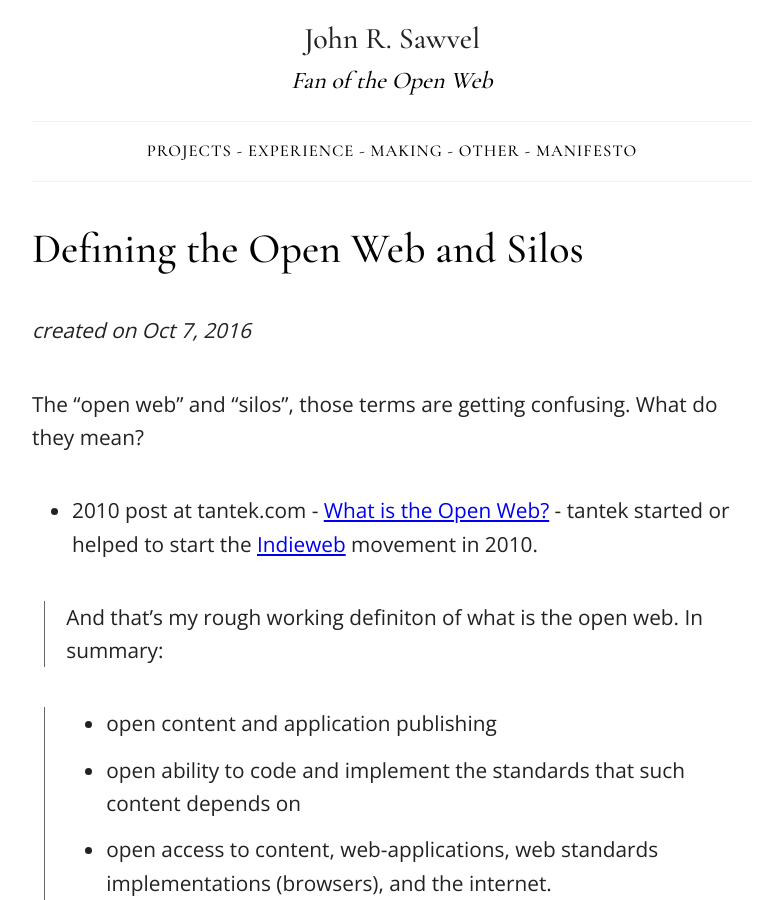
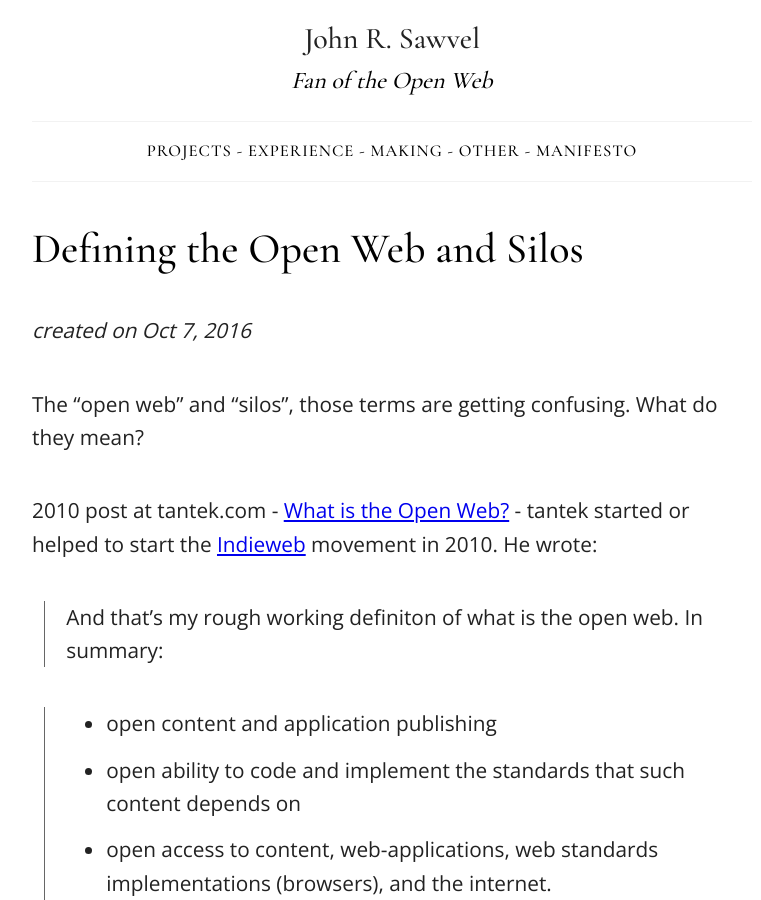
Before and after one commit to jrsawvel/jrsawvel.github.io, a Jekyll site: the page built from _posts/2017-04-05-open-web-vs-silos.md, in a window 1280 px wide and 900 px high. Shown: the whole window, without its empty margins (248-1009 px from the left). Built offline with Jekyll 4.4.1, drawn with Linux system fonts in a browser that asks for light colours.

Commit message:
Update 2017-04-05-open-web-vs-silos.md

```diff
--- a/_posts/2017-04-05-open-web-vs-silos.md
+++ b/_posts/2017-04-05-open-web-vs-silos.md
@@ -8,7 +8,7 @@
 
 The "open web" and "silos", those terms are getting confusing. What do they mean?
 
-* 2010 post at tantek.com - [What is the Open Web?](http://tantek.com/2010/281/b1/what-is-the-open-web) - tantek started or helped to start the [Indieweb](https://indieweb.org) movement in 2010.
+2010 post at tantek.com - [What is the Open Web?](http://tantek.com/2010/281/b1/what-is-the-open-web) - tantek started or helped to start the [Indieweb](https://indieweb.org) movement in 2010. He wrote:
 
 > And that's my rough working definiton of what is the open web. In summary:
 
```
